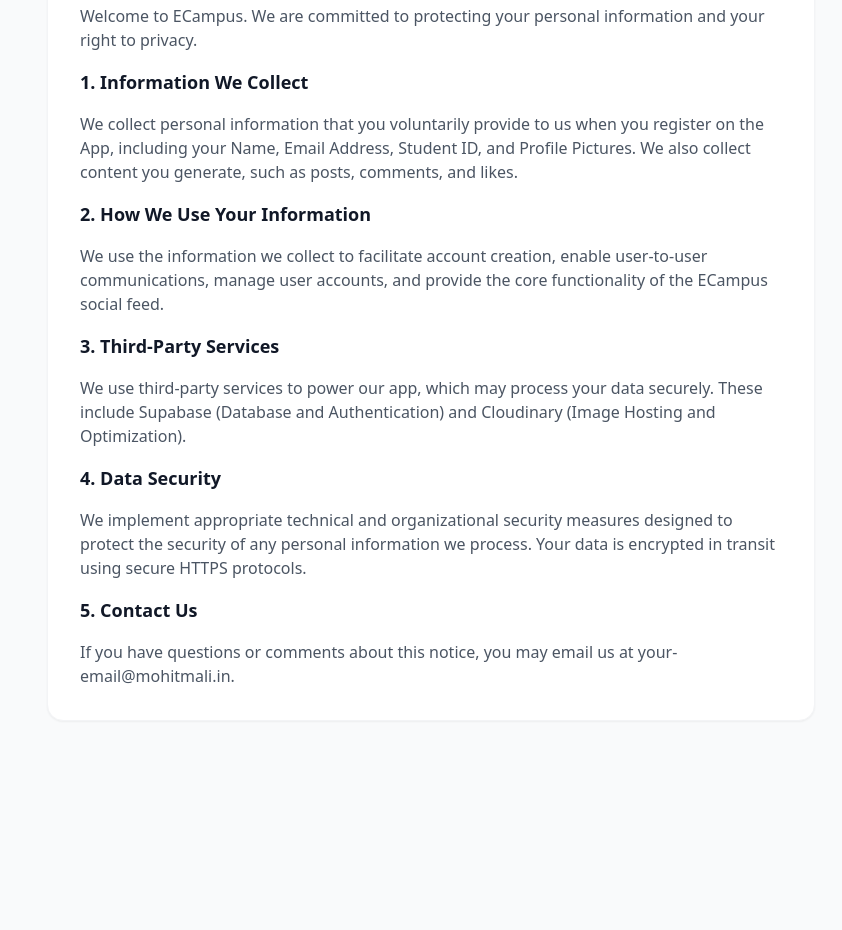
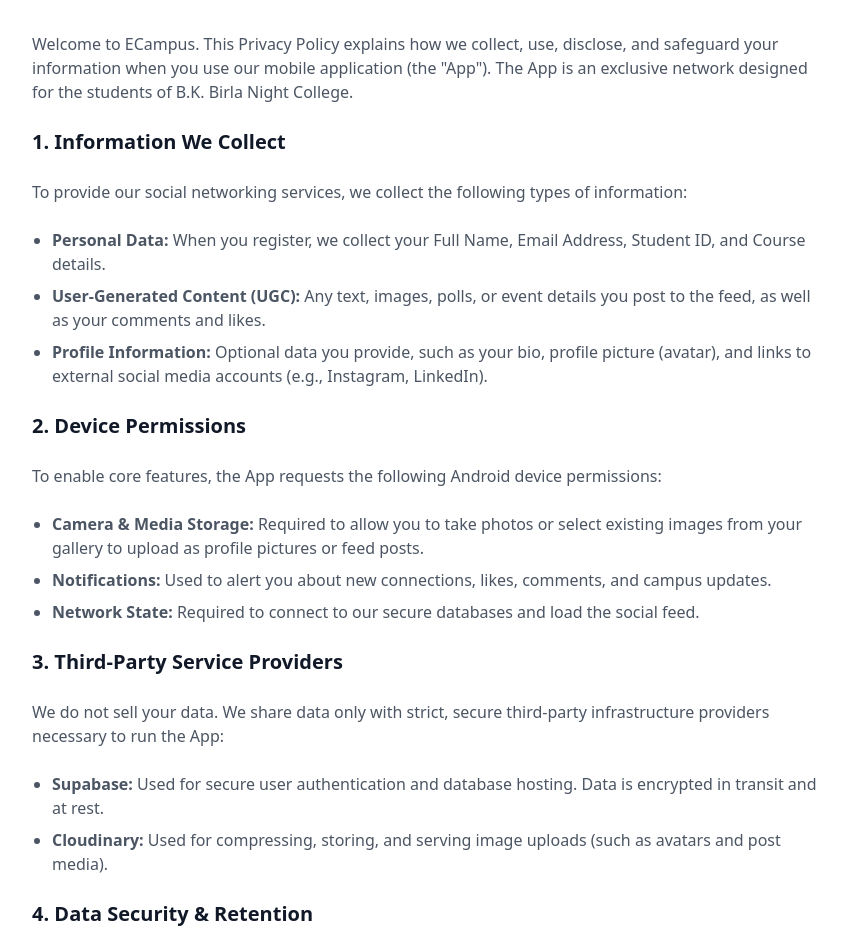
Before and after one commit to mohitasdeveloper/ecampus-legal, a plain HTML site: page privacy.html in a window 1280 px wide. Shown: the part 224-1154 px from the top of the page, without its empty margins (209-1051 px from the left). Before the commit the page ends 993 px from the top, so only its background shows below. Drawn offline with nearby package versions, Linux system fonts and the light colour scheme.

Commit message:
Revise privacy policy content and layout
Updated the privacy policy layout and content for clarity and detail. Enhanced styling and added sections for device permissions, data rights, and contact information.

```diff
--- a/privacy.html
+++ b/privacy.html
@@ -7,28 +7,45 @@
     <script src="https://cdn.tailwindcss.com"></script>
 </head>
 <body class="bg-gray-50 text-gray-800 font-sans antialiased p-6 md:p-12">
-    <div class="max-w-3xl mx-auto bg-white p-8 rounded-2xl shadow-sm border border-gray-100">
-        <a href="index.html" class="text-blue-600 hover:underline text-sm font-medium mb-6 inline-block">&larr; Back to Home</a>
-        <h1 class="text-3xl font-extrabold text-gray-900 mb-6">Privacy Policy</h1>
+    <div class="max-w-4xl mx-auto bg-white p-8 md:p-12 rounded-[2rem] shadow-sm border border-gray-100">
+        <a href="index.html" class="text-emerald-600 hover:underline text-sm font-bold mb-8 inline-block">&larr; Back to Home</a>
+        <h1 class="text-4xl font-black text-gray-900 mb-2">Privacy Policy</h1>
+        <p class="text-gray-500 mb-8 font-medium">Effective Date: July 16, 2026</p>
 
-        <div class="prose prose-sm text-gray-600 space-y-4">
-            <p><strong>Last Updated: July 2026</strong></p>
-            <p>Welcome to ECampus. We are committed to protecting your personal information and your right to privacy.</p>
+        <div class="prose prose-sm md:prose-base text-gray-600 space-y-6 max-w-none">
+            <p>Welcome to ECampus. This Privacy Policy explains how we collect, use, disclose, and safeguard your information when you use our mobile application (the "App"). The App is an exclusive network designed for the students of B.K. Birla Night College.</p>
 
-            <h3 class="text-lg font-bold text-gray-900 mt-6">1. Information We Collect</h3>
-            <p>We collect personal information that you voluntarily provide to us when you register on the App, including your Name, Email Address, Student ID, and Profile Pictures. We also collect content you generate, such as posts, comments, and likes.</p>
+            <h3 class="text-xl font-bold text-gray-900 mt-8 mb-3">1. Information We Collect</h3>
+            <p>To provide our social networking services, we collect the following types of information:</p>
+            <ul class="list-disc pl-5 space-y-2">
+                <li><strong>Personal Data:</strong> When you register, we collect your Full Name, Email Address, Student ID, and Course details.</li>
+                <li><strong>User-Generated Content (UGC):</strong> Any text, images, polls, or event details you post to the feed, as well as your comments and likes.</li>
+                <li><strong>Profile Information:</strong> Optional data you provide, such as your bio, profile picture (avatar), and links to external social media accounts (e.g., Instagram, LinkedIn).</li>
+            </ul>
 
-            <h3 class="text-lg font-bold text-gray-900 mt-6">2. How We Use Your Information</h3>
-            <p>We use the information we collect to facilitate account creation, enable user-to-user communications, manage user accounts, and provide the core functionality of the ECampus social feed.</p>
+            <h3 class="text-xl font-bold text-gray-900 mt-8 mb-3">2. Device Permissions</h3>
+            <p>To enable core features, the App requests the following Android device permissions:</p>
+            <ul class="list-disc pl-5 space-y-2">
+                <li><strong>Camera & Media Storage:</strong> Required to allow you to take photos or select existing images from your gallery to upload as profile pictures or feed posts.</li>
+                <li><strong>Notifications:</strong> Used to alert you about new connections, likes, comments, and campus updates.</li>
+                <li><strong>Network State:</strong> Required to connect to our secure databases and load the social feed.</li>
+            </ul>
 
-            <h3 class="text-lg font-bold text-gray-900 mt-6">3. Third-Party Services</h3>
-            <p>We use third-party services to power our app, which may process your data securely. These include Supabase (Database and Authentication) and Cloudinary (Image Hosting and Optimization).</p>
+            <h3 class="text-xl font-bold text-gray-900 mt-8 mb-3">3. Third-Party Service Providers</h3>
+            <p>We do not sell your data. We share data only with strict, secure third-party infrastructure providers necessary to run the App:</p>
+            <ul class="list-disc pl-5 space-y-2">
+                <li><strong>Supabase:</strong> Used for secure user authentication and database hosting. Data is encrypted in transit and at rest.</li>
+                <li><strong>Cloudinary:</strong> Used for compressing, storing, and serving image uploads (such as avatars and post media).</li>
+            </ul>
 
-            <h3 class="text-lg font-bold text-gray-900 mt-6">4. Data Security</h3>
-            <p>We implement appropriate technical and organizational security measures designed to protect the security of any personal information we process. Your data is encrypted in transit using secure HTTPS protocols.</p>
+            <h3 class="text-xl font-bold text-gray-900 mt-8 mb-3">4. Data Security & Retention</h3>
+            <p>We use administrative, technical, and physical security measures to help protect your personal information. We retain your personal data and content only for as long as your account remains active. You may toggle your account to "Private" at any time to restrict who can view your profile and posts.</p>
 
-            <h3 class="text-lg font-bold text-gray-900 mt-6">5. Contact Us</h3>
-            <p>If you have questions or comments about this notice, you may email us at your-email@mohitmali.in.</p>
+            <h3 class="text-xl font-bold text-gray-900 mt-8 mb-3">5. Your Data Rights (Account Deletion)</h3>
+            <p>You have the right to request the complete deletion of your account and all associated data. You can initiate this process by visiting our <a href="delete-account.html" class="text-emerald-600 font-bold hover:underline">Data Deletion Page</a>. Upon request, all personal data and user-generated content will be permanently erased.</p>
+
+            <h3 class="text-xl font-bold text-gray-900 mt-8 mb-3">6. Contact Us</h3>
+            <p>If you have questions or comments about this Privacy Policy, please contact us at: <strong>your-email@mohitmali.in</strong></p>
         </div>
     </div>
 </body>
```
